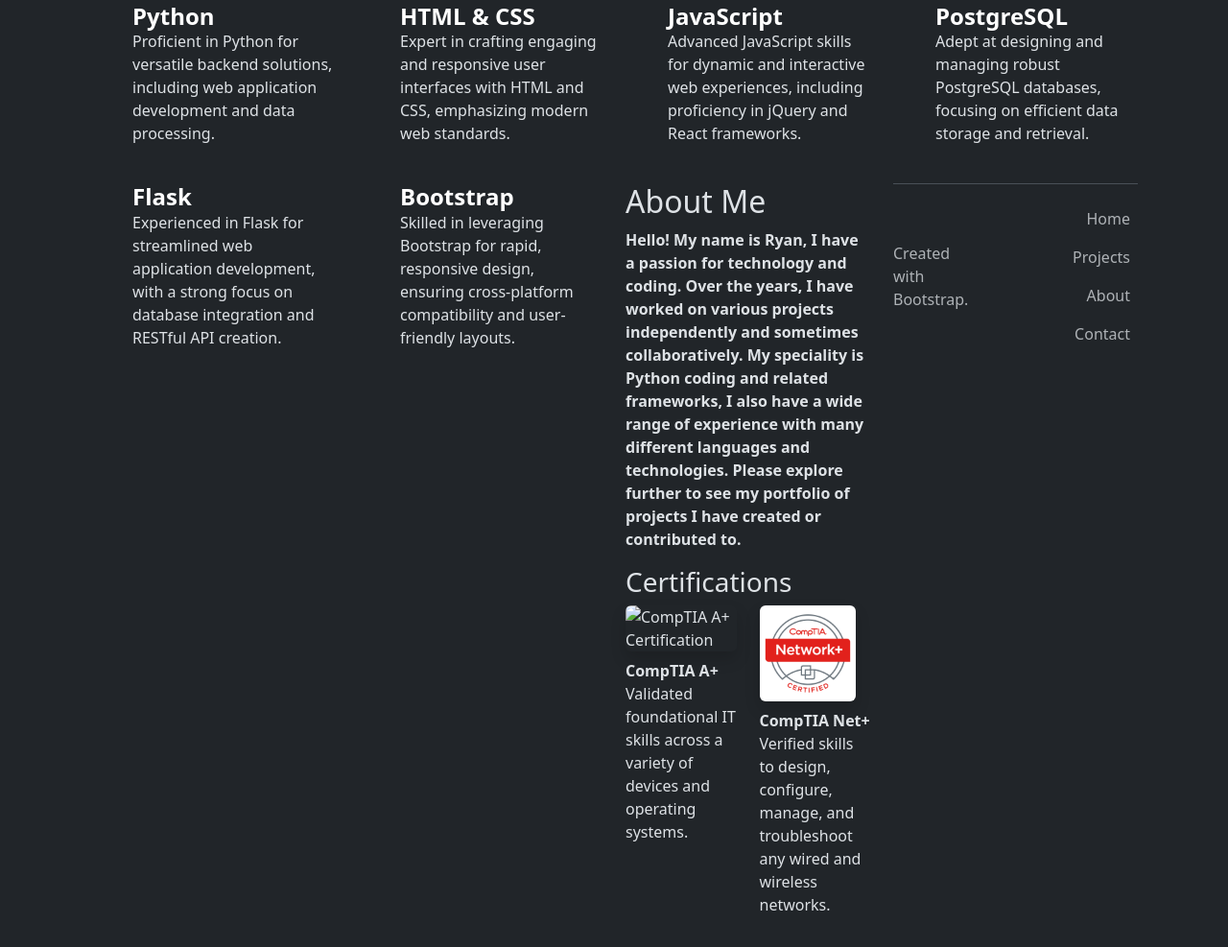
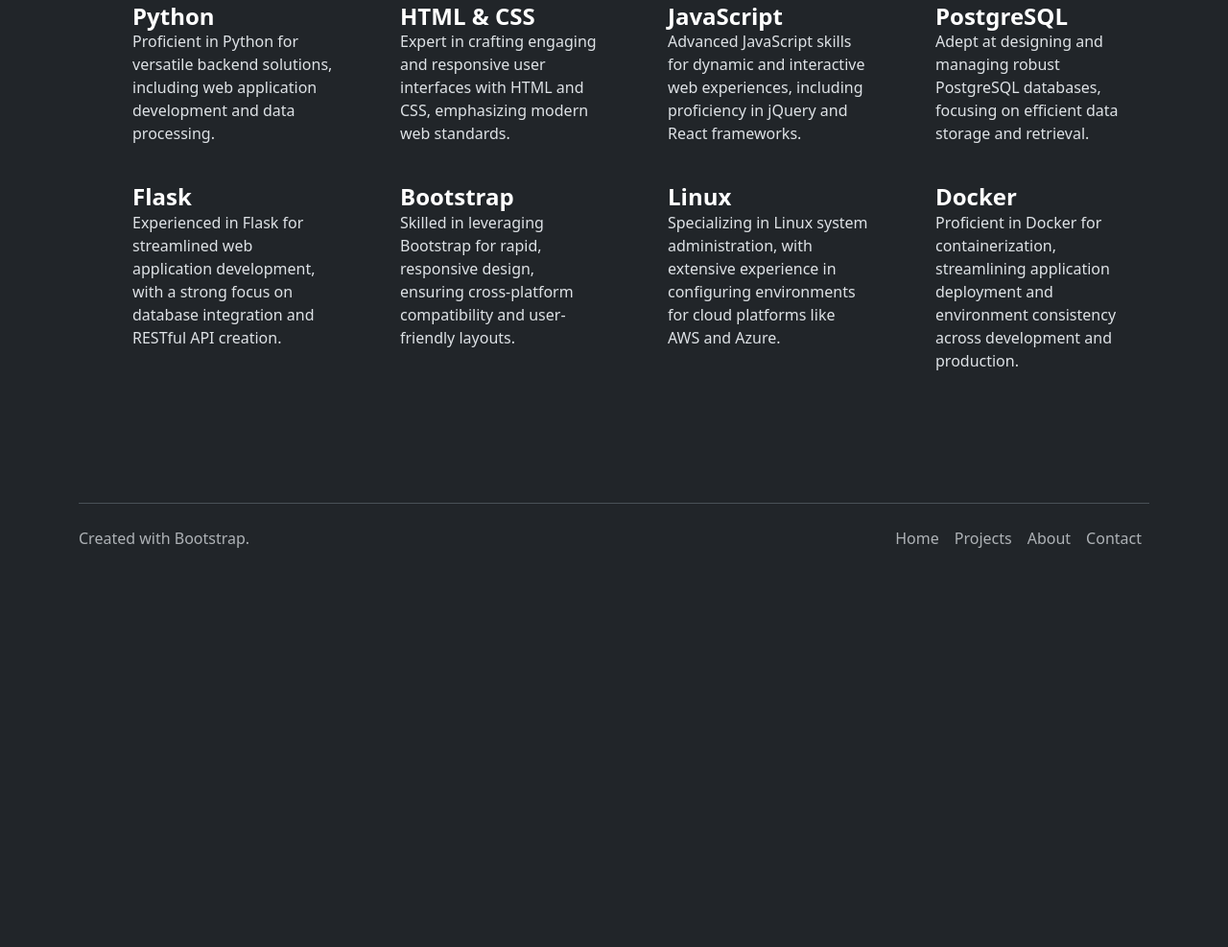
Before and after one commit to itguy22/Bootstrap-Portfolio, a plain HTML site: page index.html in a window 1280 px wide. Shown: the part 862-1849 px from the top of the page at 96% size. After the commit the page ends 1483 px from the top, so only its background shows below. Drawn offline with nearby package versions, Linux system fonts and the light colour scheme.

Commit message:
Rectifying changes to index.html

```diff
--- a/index.html
+++ b/index.html
@@ -96,26 +96,23 @@
                 <p>Skilled in leveraging Bootstrap for rapid, responsive design, ensuring cross-platform compatibility and user-friendly layouts.</p>
               </div>
             </div>
-            <!-- Description About Yourself -->
-            <div class="col-md-8">
-                <h2>About Me</h2>
-                <p class="about-me-text">
-                  Hello! My name is Ryan, I have a passion for technology and coding. Over the years, I have worked on various projects independently and sometimes collaboratively. My speciality is Python coding and related frameworks, I also have a wide range of experience with many different languages and technologies. Please explore further to see my portfolio of projects I have created or contributed to.
-                </p>
-                <h3>Certifications</h3>
-                <div class="row">
-                    <!-- CompTIA A+ Certification -->
-                    <div class="col-md-6">
-                        <img src="images/CompTIA_A.png" class="img-fluid rounded shadow mb-2" alt="CompTIA A+ Certification" style="max-height: 100px;">
-                        <p><strong>CompTIA A+</strong><br> Validated foundational IT skills across a variety of devices and operating systems.</p>
-                    </div>
-                    <!-- CompTIA Net+ Certification -->
-                    <div class="col-md-6">
-                        <img src="images/CompTIA_NET.png" class="img-fluid rounded shadow mb-2" alt="CompTIA Net+ Certification" style="max-height: 100px;">
-                        <p><strong>CompTIA Net+</strong><br> Verified skills to design, configure, manage, and troubleshoot any wired and wireless networks.</p>
-                    </div>
+            <div class="col d-flex align-items-start">
+              <svg class="bi text-body-secondary flex-shrink-0 me-3" width="1.75em" height="1.75em"><use xlink:href="#geo-fill"></use></svg>
+              <div>
+                <h3 class="fw-bold mb-0 fs-4 text-body-emphasis">Linux</h3>
+                <p>Specializing in Linux system administration, with extensive experience in configuring environments for cloud platforms like AWS and Azure.</p>
+              </div>
             </div>
+            <div class="col d-flex align-items-start">
+              <svg class="bi text-body-secondary flex-shrink-0 me-3" width="1.75em" height="1.75em"><use xlink:href="#tools"></use></svg>
+              <div>
+                <h3 class="fw-bold mb-0 fs-4 text-body-emphasis">Docker</h3>
+                <p>Proficient in Docker for containerization, streamlining application deployment and environment consistency across development and production.</p>
+              </div>
+            </div>
+          </div>
         </div>
+    <script src="https://cdn.jsdelivr.net/npm/bootstrap@5.3.2/dist/js/bootstrap.bundle.min.js" integrity="sha384-C6RzsynM9kWDrMNeT87bh95OGNyZPhcTNXj1NW7RuBCsyN/o0jlpcV8Qyq46cDfL" crossorigin="anonymous"></script>
 </body>
 
 <div class="container">
```
